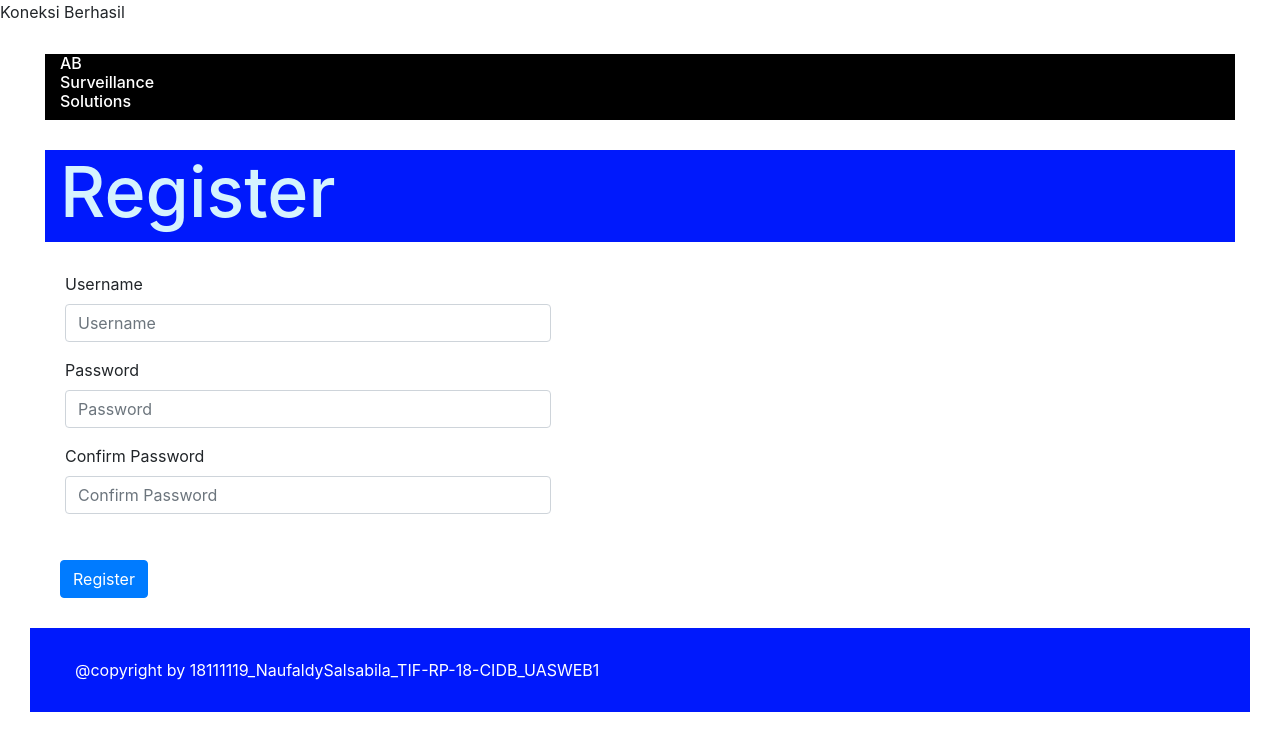
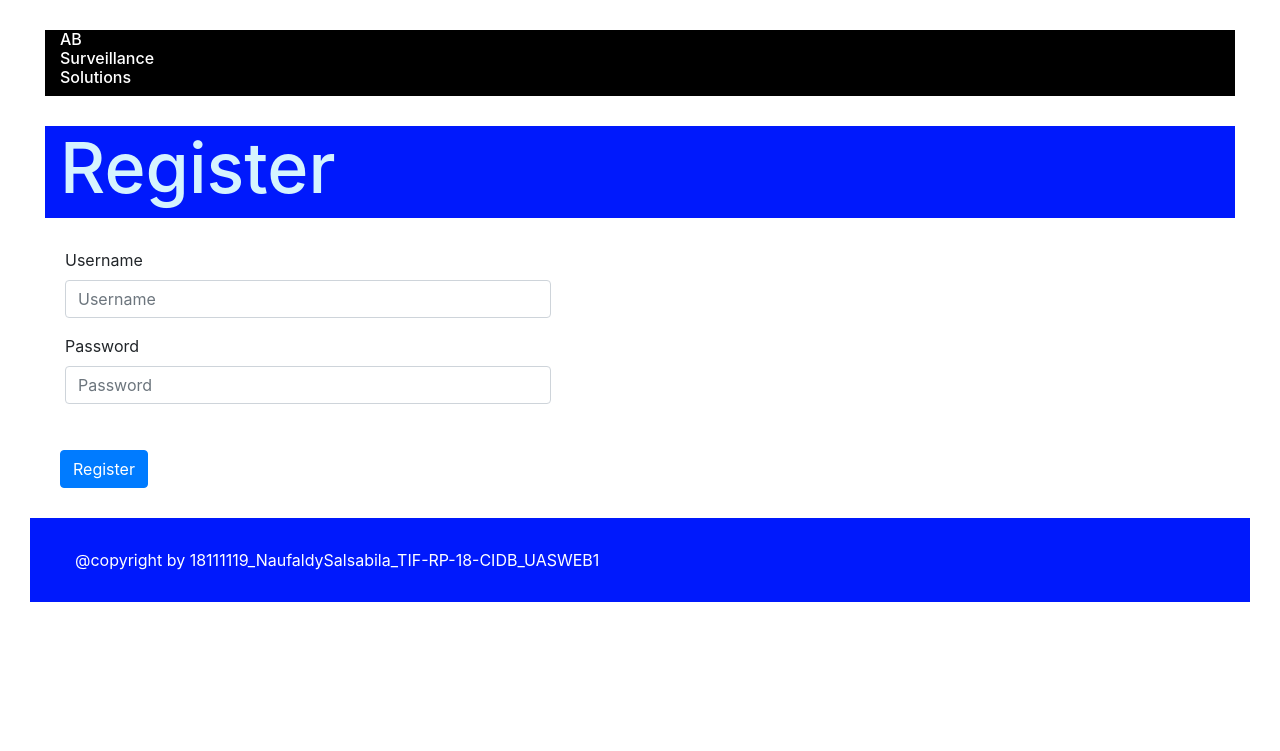
Before and after one commit to Arvezia/ABSurveillance, a PHP site: page /Register.php in a window 1280 px wide. Shown: the top 751 px of the page. Run offline with PHP 8.4, Linux system fonts and the light colour scheme; data that the repository does not hold is empty.

Commit message:
Register
Register masuk ke data base
yang belum:
- Login
- Profil

```diff
--- a/Register.php
+++ b/Register.php
@@ -24,19 +24,19 @@ include 'config/database.php';
             <div class="form-row"style=" margin: 30px;">
                 <div class="form-group col-md-8">
                     <label for="contoh1"> Username</label>
-                    <input type="text" class="form-control" id="username" placeholder="Username">
+                    <input type="text" class="form-control" name="username" placeholder="Username">
                 </div>
             <br>
                 <div class="form-group col-md-8">
                     <label for="contoh2">Password</label>
-                    <input type="password" class="form-control" id="password" placeholder="Password">
+                    <input type="password" class="form-control" name="password" placeholder="Password">
                 </div>
-            <br>
+<!--             <br>
                 <div class="form-group col-md-8">
                     <label for="contoh2">Confirm Password</label>
                     <input type="password" class="form-control" id="password2" placeholder="Confirm Password">
                 </div>
-            <br>
+            <br> -->
 
             </div>
                 <!--button-->
--- a/config/koneksic.php
+++ b/config/koneksic.php
@@ -9,7 +9,7 @@ try{
  $database_connection= new PDO("mysql:host=$database_hostname;dbname=$database_name",
  $database_username, $database_password);
  $cek = "Koneksi Berhasil";
-  echo $cek;
+  //echo $cek;
 }catch(PDOException $x){
 die($x->getMessage());
 }
--- a/config/loginc.php
+++ b/config/loginc.php
@@ -3,7 +3,7 @@ session_start();
 require_once 'koneksic.php'; // panggil perintah koneksi database
 
 if(!isset($_SESSION['urName'] )== 0) { // cek session apakah kosong(belum login) maka alihkan ke login.php
-    header('Location: ../Login.php');
+    header('Location: ../Main.php');
 }
 
 if(isset($_POST['login'])) { // mengecek apakah form pada login.php variabelnya ada isinya
--- a/config/registerc.php
+++ b/config/registerc.php
@@ -3,7 +3,7 @@ require_once "koneksic.php";
 $username= $_POST["username"];
 $password= $_POST["password"];
 
-$q = $database_connection->prepare("INSERT INTO `profil` (`id_user`, `username`, `password`) VALUES (NULL, ?, SHA1(?));");
-$q->execute([$username,$password]);
+$q = $database_connection->prepare("INSERT INTO `user_info` (`id_user`, `username`, `password`) VALUES (NULL, ?, SHA1(?));");
+$q->execute([$username, $password]);
 header("Location: ../Login.php");
 ?>
```
